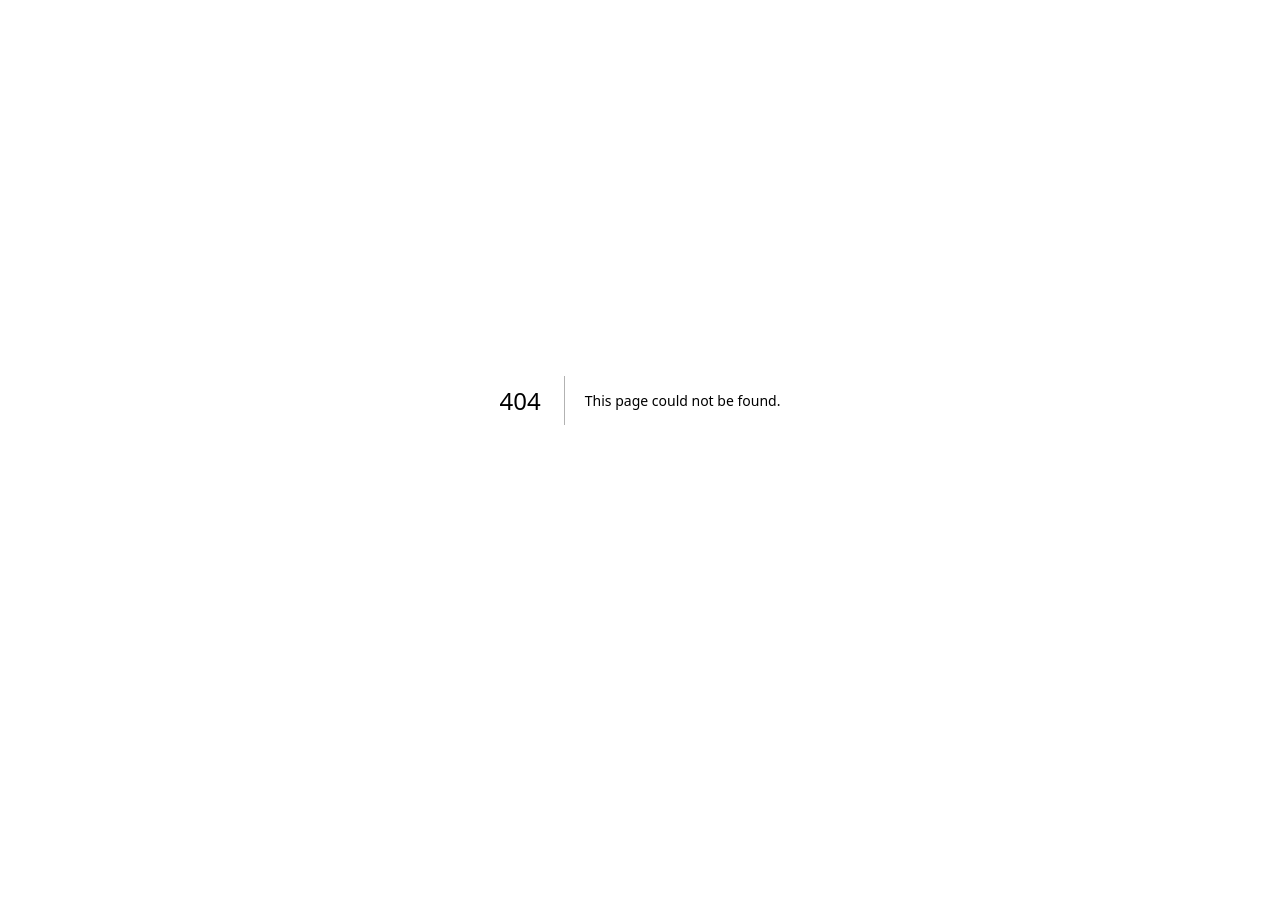
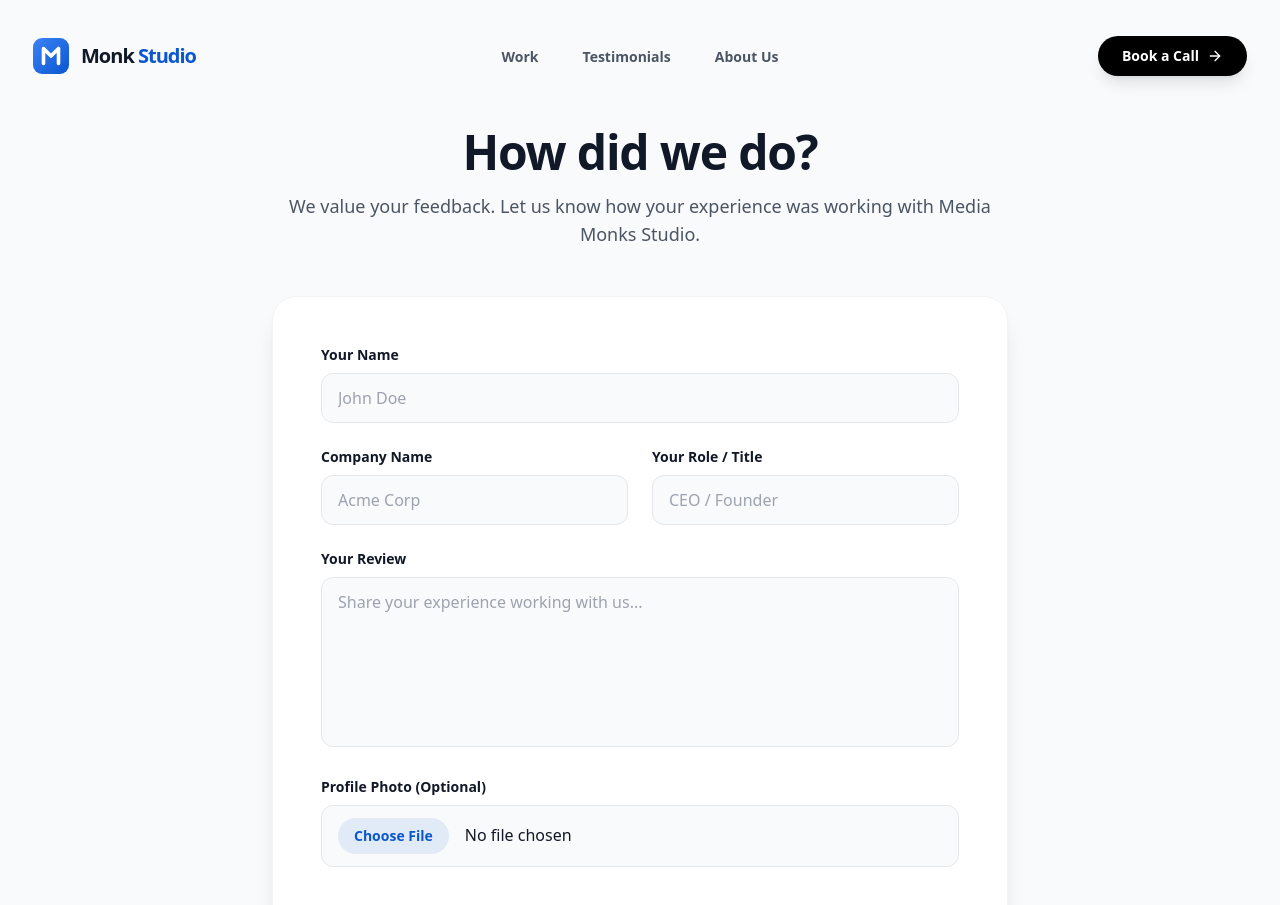
Before and after one commit to kabeerx9/monk-studio, a Next.js app: page /leave-review in a window 1280 px wide. Before the commit this address had no page. Shown: the top 905 px of the page. Before the commit the page ends 800 px from the top, so only its background shows below. Built offline with nearby package versions, Linux system fonts and the light colour scheme.

Commit message:
feat: added proposal generator and leave review forms, fixed hero section images

```diff
--- /dev/null
+++ b/app/leave-review/actions.ts
@@ -0,0 +1,52 @@
+"use server"
+
+import fs from 'fs';
+import path from 'path';
+
+export async function submitReviewAction(formData: FormData) {
+  try {
+    let imagePath = '';
+
+    // Handle image upload if provided
+    const imageFile = formData.get('image') as File | null;
+    if (imageFile && imageFile.size > 0) {
+      const buffer = Buffer.from(await imageFile.arrayBuffer());
+      // Generate a unique filename based on the current timestamp
+      const filename = `upload-${Date.now()}-${imageFile.name.replace(/[^a-zA-Z0-9.]/g, '')}`;
+      const uploadDir = path.join(process.cwd(), 'public', 'testimonials');
+
+      // Ensure the testimonials directory exists
+      if (!fs.existsSync(uploadDir)) {
+        fs.mkdirSync(uploadDir, { recursive: true });
+      }
+
+      fs.writeFileSync(path.join(uploadDir, filename), buffer);
+      imagePath = `/testimonials/${filename}`;
+    }
+
+    const data = {
+      name: formData.get('name'),
+      company: formData.get('company'),
+      role: formData.get('role'),
+      review: formData.get('review'),
+      image: imagePath,
+      date: new Date().toISOString()
+    };
+
+    const filePath = path.join(process.cwd(), 'client-reviews.json');
+    let reviews = [];
+
+    if (fs.existsSync(filePath)) {
+      const fileData = fs.readFileSync(filePath, 'utf8');
+      reviews = JSON.parse(fileData);
+    }
+
+    reviews.push(data);
+    fs.writeFileSync(filePath, JSON.stringify(reviews, null, 2));
+
+    return { success: true };
+  } catch (error) {
+    console.error("Failed to save review:", error);
+    return { success: false };
+  }
+}
--- /dev/null
+++ b/app/leave-review/page.tsx
@@ -0,0 +1,120 @@
+"use client";
+
+import React, { useState } from 'react';
+import Navbar from "@/components/Navbar";
+import Footer from "@/components/Footer";
+import { submitReviewAction } from './actions';
+import { CheckCircle2, Star } from 'lucide-react';
+
+export default function LeaveReviewPage() {
+  const [status, setStatus] = useState<'idle' | 'submitting' | 'success'>('idle');
+
+  async function handleSubmit(formData: FormData) {
+    setStatus('submitting');
+    const result = await submitReviewAction(formData);
+    if (result.success) {
+      setStatus('success');
+    } else {
+      setStatus('idle');
+      alert("Something went wrong. Please try again.");
+    }
+  }
+
+  return (
+    <main className="min-h-screen bg-gray-50 font-sans selection:bg-[#0B57D0] selection:text-white">
+      <Navbar />
+
+      <div className="pt-32 pb-20 px-4 max-w-3xl mx-auto">
+        <div className="text-center mb-12">
+          <h1 className="text-4xl md:text-5xl font-bold tracking-tight text-gray-900 mb-4">
+            How did we do?
+          </h1>
+          <p className="text-lg text-gray-600">
+            We value your feedback. Let us know how your experience was working with Media Monks Studio.
+          </p>
+        </div>
+
+        {status === 'success' ? (
+          <div className="bg-white rounded-3xl p-12 shadow-xl border border-gray-100 flex flex-col items-center text-center">
+            <CheckCircle2 className="w-16 h-16 text-green-500 mb-6" />
+            <h2 className="text-2xl font-bold text-gray-900 mb-2">Thank you for your review!</h2>
+            <p className="text-gray-600">Your feedback has been submitted successfully.</p>
+          </div>
+        ) : (
+          <div className="bg-white rounded-3xl p-8 md:p-12 shadow-xl border border-gray-100">
+            <form action={handleSubmit} className="space-y-6">
+
+              <div>
+                <label className="block text-sm font-semibold text-gray-900 mb-2">Your Name</label>
+                <input
+                  type="text"
+                  name="name"
+                  required
+                  placeholder="John Doe"
+                  className="w-full px-4 py-3 rounded-xl bg-gray-50 border border-gray-200 text-gray-900 focus:outline-none focus:ring-2 focus:ring-[#0B57D0]/20 focus:border-[#0B57D0] transition-all"
+                />
+              </div>
+
+              <div className="grid grid-cols-1 md:grid-cols-2 gap-6">
+                <div>
+                  <label className="block text-sm font-semibold text-gray-900 mb-2">Company Name</label>
+                  <input
+                    type="text"
+                    name="company"
+                    required
+                    placeholder="Acme Corp"
+                    className="w-full px-4 py-3 rounded-xl bg-gray-50 border border-gray-200 text-gray-900 focus:outline-none focus:ring-2 focus:ring-[#0B57D0]/20 focus:border-[#0B57D0] transition-all"
+                  />
+                </div>
+                <div>
+                  <label className="block text-sm font-semibold text-gray-900 mb-2">Your Role / Title</label>
+                  <input
+                    type="text"
+                    name="role"
+                    required
+                    placeholder="CEO / Founder"
+                    className="w-full px-4 py-3 rounded-xl bg-gray-50 border border-gray-200 text-gray-900 focus:outline-none focus:ring-2 focus:ring-[#0B57D0]/20 focus:border-[#0B57D0] transition-all"
+                  />
+                </div>
+              </div>
+
+              <div>
+                <label className="block text-sm font-semibold text-gray-900 mb-2">Your Review</label>
+                <textarea
+                  name="review"
+                  required
+                  rows={6}
+                  placeholder="Share your experience working with us..."
+                  className="w-full px-4 py-3 rounded-xl bg-gray-50 border border-gray-200 text-gray-900 focus:outline-none focus:ring-2 focus:ring-[#0B57D0]/20 focus:border-[#0B57D0] transition-all resize-none"
+                />
+              </div>
+
+              <div>
+                <label className="block text-sm font-semibold text-gray-900 mb-2">Profile Photo (Optional)</label>
+                <input
+                  type="file"
+                  name="image"
+                  accept="image/*"
+                  className="w-full px-4 py-3 rounded-xl bg-gray-50 border border-gray-200 text-gray-900 focus:outline-none focus:ring-2 focus:ring-[#0B57D0]/20 focus:border-[#0B57D0] transition-all file:mr-4 file:py-2 file:px-4 file:rounded-full file:border-0 file:text-sm file:font-semibold file:bg-[#0B57D0]/10 file:text-[#0B57D0] hover:file:bg-[#0B57D0]/20"
+                />
+              </div>
+
+              <div className="pt-4">
+                <button
+                  type="submit"
+                  disabled={status === 'submitting'}
+                  className="w-full bg-[#0B57D0] hover:bg-blue-700 text-white font-bold py-4 rounded-xl transition-colors shadow-lg disabled:opacity-70 flex justify-center items-center gap-2"
+                >
+                  {status === 'submitting' ? 'Submitting...' : 'Submit Review'}
+                </button>
+              </div>
+
+            </form>
+          </div>
+        )}
+      </div>
+
+      <Footer />
+    </main>
+  );
+}
```
Also changed, not shown: client-reviews.json (added, +18 -0 lines), public/testimonials/upload-1785472845207-Screenshot20260729102611.png (added).
